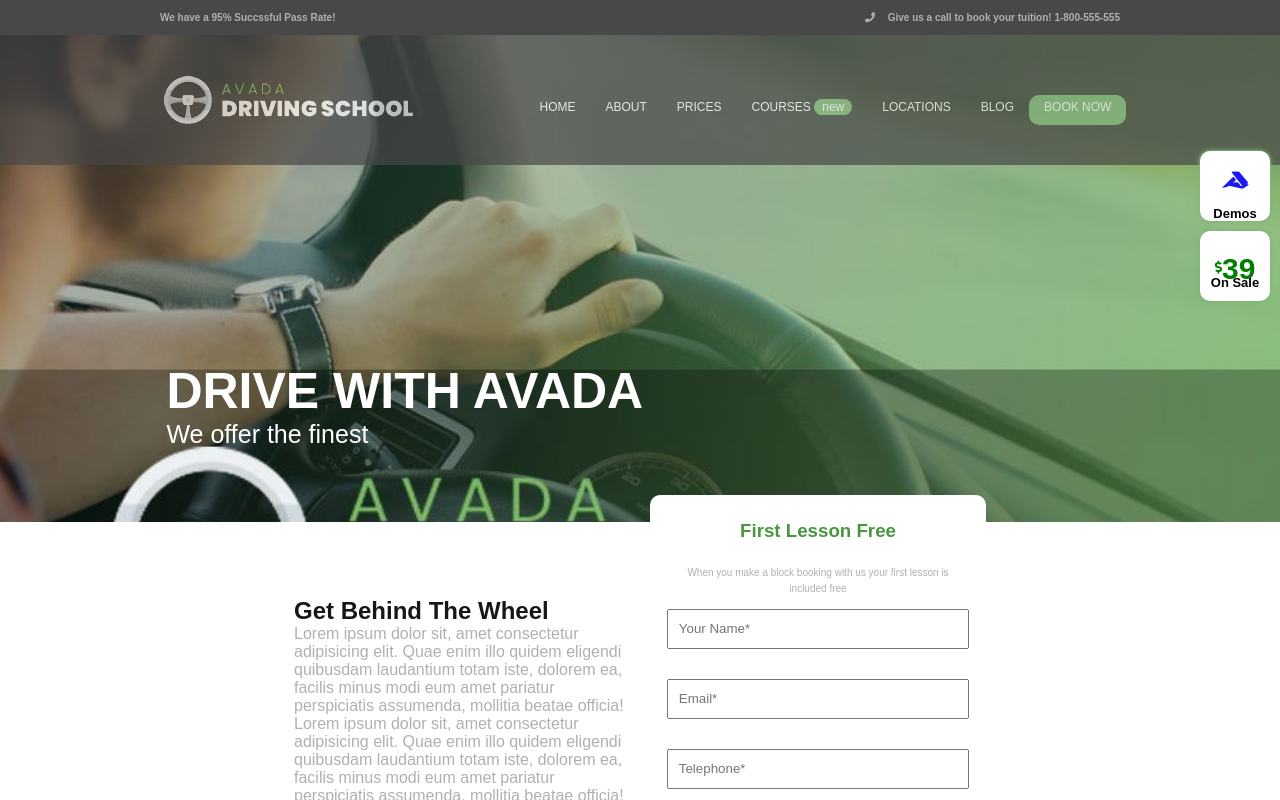
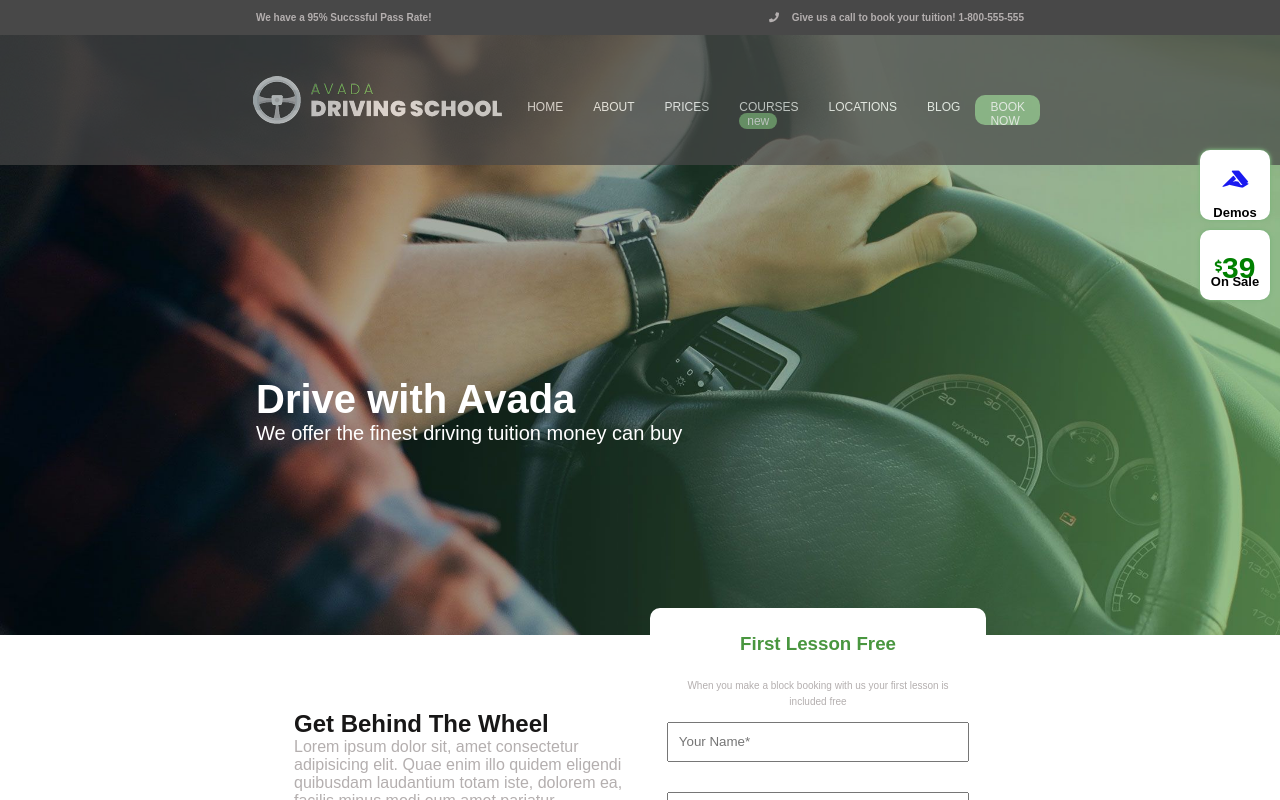
Before and after one commit to NeriEroi/proj-html-vuejs, a Vue app: page / in a window 1280 px wide. Shown: the top 800 px of the page. Built offline with nearby package versions, Linux system fonts and the light colour scheme; a web font is replaced by a local one.

Commit message:
header, modifiche

```diff
--- a/src/App.vue
+++ b/src/App.vue
@@ -368,7 +368,7 @@ section.commercial {
   .commercial_bottom {
     width: 100%;
     height: 335px;
-    background-color: mediumturquoise;
+    // background-color: mediumturquoise;
     background-image: url("./assets/images/promise-background.jpg");
     background-size: 95% 100%;
 
--- a/src/components/Header.vue
+++ b/src/components/Header.vue
@@ -55,11 +55,11 @@
     <div class="text_cont">
 
       <h1>
-        DRIVE WITH AVADA
+        Drive with Avada
       </h1>
 
       <p>
-        We offer the finest
+        We offer the finest driving tuition money can buy
       </p>
 
     </div>
@@ -148,7 +148,7 @@ header {
   background-color: $headergray;
 
   .sub_header {
-    width: 75%;
+    width: 60%;
     height: 35px;
     margin: auto;
     display: flex;
@@ -170,8 +170,8 @@ header {
 
   #nav_line {
     width: 100%;
-    height: 487px;
-    background-image: url("../assets/images/driving_preview.jpg");
+    height: 600px;
+    background-image: url("../assets/images/homepage-hero-background.jpg");
     background-repeat: no-repeat;
     background-size: cover;
 
@@ -181,7 +181,7 @@ header {
       opacity: 0.7;
 
       nav {
-        width: 76%;
+        width: 62%;
         height: 130px;
         margin: auto;
         display: flex;
@@ -241,10 +241,10 @@ header {
 
   .text_cont {
     position: absolute;
-    left: 13%;
-    bottom: 14%;
+    left: 20%;
+    bottom: 30%;
     color: white;
-    font-size: 25px;
+    font-size: 20px;
   }
 
   .details_cont {
@@ -254,7 +254,7 @@ header {
     align-items: center;
     position: absolute;
     right: 0;
-    top: 27%;
+    top: 22%;
     z-index: 999;
 
     .demos_cont {
```
Also changed, not shown: src/assets/images/homepage-hero-background.jpg (added).
